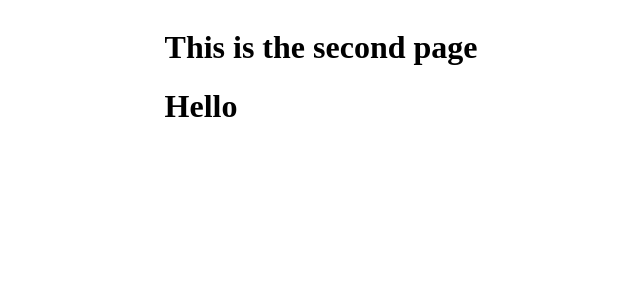
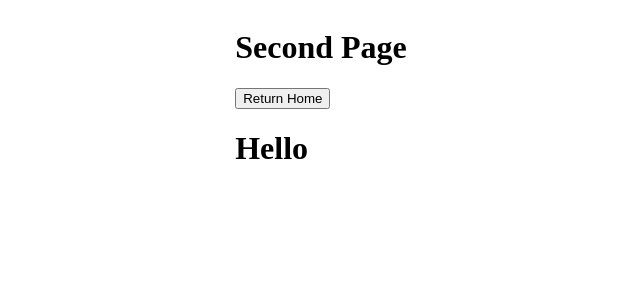
Before and after one commit to MichaelGalloway404/testReact, a React (Create React App) app: page /second in a window 1280 px wide. Shown: the top 300 px of the page, without its empty margins (319-959 px from the left). Built offline with nearby package versions, Linux system fonts and the light colour scheme.

Commit message:
corrected return home button

```diff
--- a/src/pages/SecondPage.jsx
+++ b/src/pages/SecondPage.jsx
@@ -1,10 +1,17 @@
 import { useNavigate } from "react-router-dom";
+
 function SecondPage() {
-    const navigate = useNavigate();
-    return <h1>This is the second page</h1>;
-    <button onClick={() => navigate("/second")}>
-        Go to Second Page
-    </button>
+  const navigate = useNavigate();
+
+  return (
+    <div>
+      <h1>Second Page</h1>
+
+      <button onClick={() => navigate("/")}>
+        Return Home
+      </button>
+    </div>
+  );
 }
 
 export default SecondPage;
```
